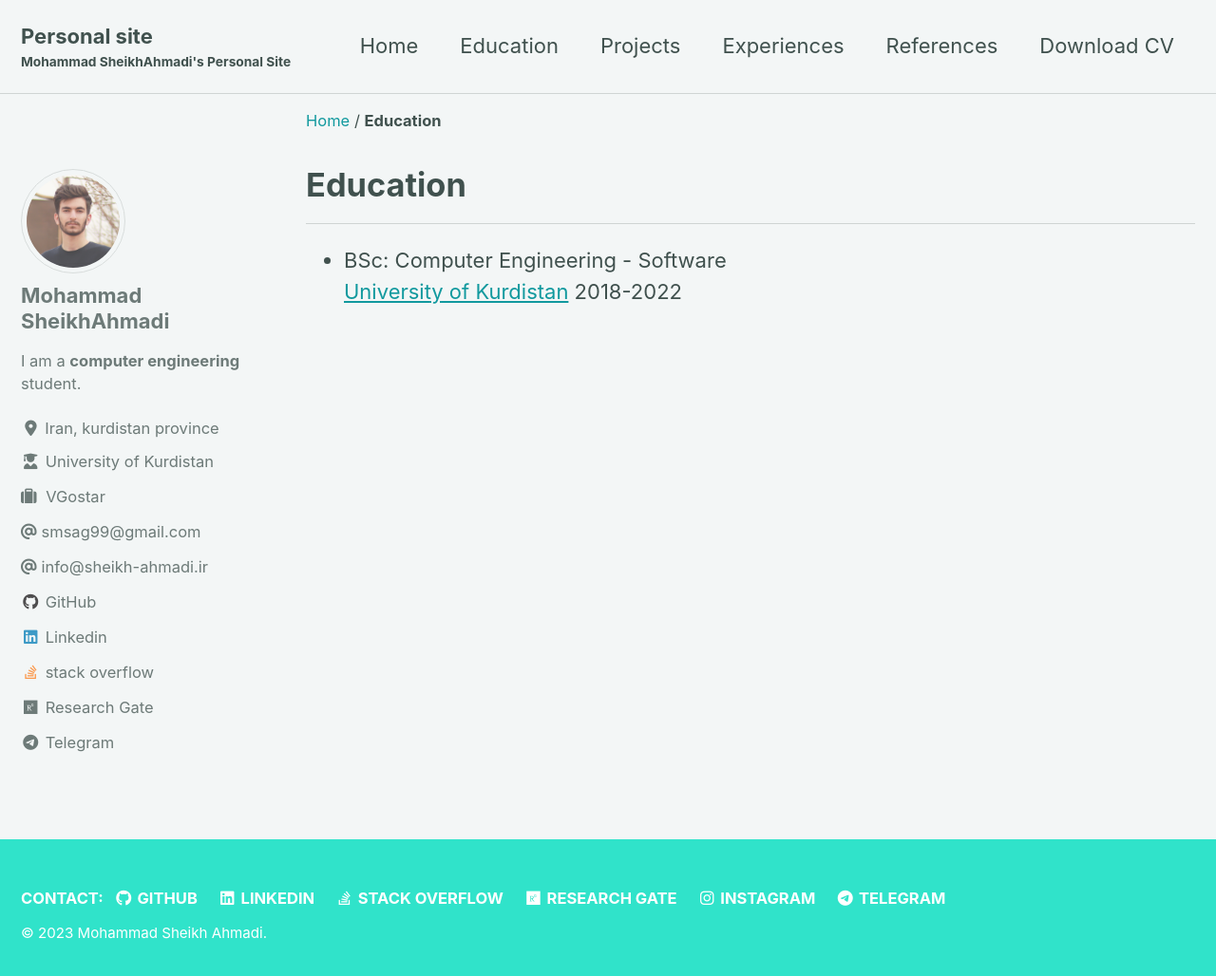
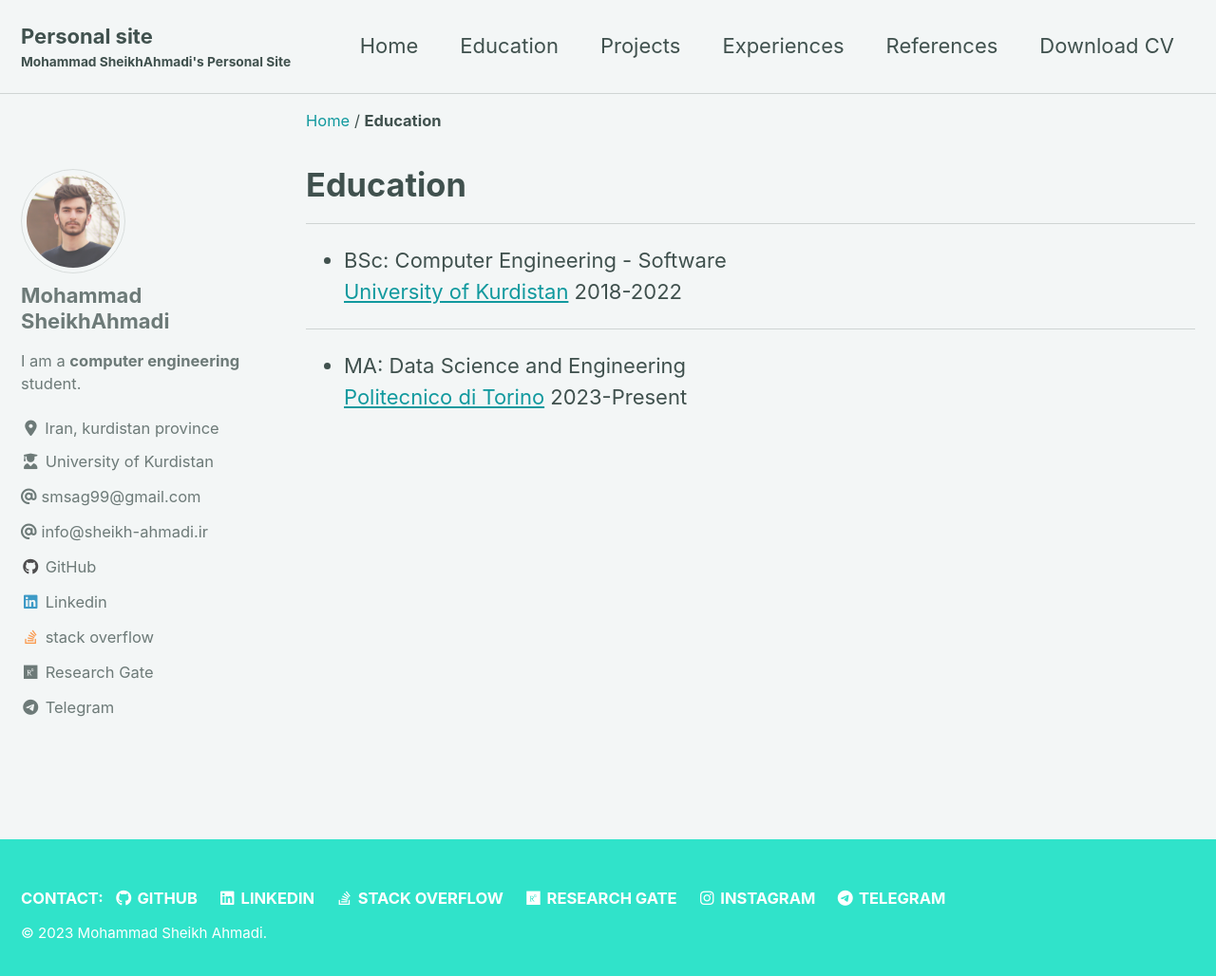
Before and after one commit to smsag99/Personal_Website, a Jekyll site: the page built from _pages/education.md, in a window 1280 px wide and 1039 px high. Shown: the top 1028 px of the window at 95% size. Built offline with Jekyll 4.4.1, drawn with Linux system fonts in a browser that asks for light colours; cached includes are drawn as plain includes; nearby versions of some CDN libraries.

Commit message:
update site to 05-08-2023

```diff
--- a/_config.yml
+++ b/_config.yml
@@ -115,8 +115,8 @@ author:
     - label: "University of Kurdistan"
       icon: "fas fa-fw fa-user-graduate"
       url: "https://uok.ac.ir/"
-    - label: " VGostar"
-      icon: "fas fa-regular fa-suitcase"
+    # - label: " VGostar"
+    #   icon: "fas fa-regular fa-suitcase"
       url: "https://www.vgostar.ir/"
     - label: "smsag99@gmail.com"
       icon: "fas fa-regular fa-at"
--- a/_layouts/home.html
+++ b/_layouts/home.html
@@ -5,8 +5,8 @@ layout: archive
 <h1> Hi, This is Me</h1>
 <hr style="height:2px;border-width:0;color:gray;background-color:gray">
 <p>
-  I am a Computer Engineer Student at the University of Kurdistan and also extremely passionate about programming and
-  research. I have founded a firm named <a href="https://www.vgostar.ir/">VGostar</a> in the Augmented Reality (AR)
+  I am a Data Scence student at Politecnico di Torino and also extremely passionate about programming and
+  research. I founded a firm named VGostar in the Augmented Reality (AR)
   field at the University of Kurdistan, and also we have been funded by university.
   <br><br> Recently, I have been working in an accelerator firm named Zharfa as a backend developer using Node.js. We
   are working on some commercial projects.
--- a/_pages/education.md
+++ b/_pages/education.md
@@ -8,3 +8,6 @@ author_profile: true
 <hr>
 -   BSc: Computer Engineering - Software<br>
 [University of Kurdistan](https://uok.ac.ir/) 2018-2022
+<hr>
+-   MA: Data Science and Engineering <br>
+[Politecnico di Torino](https://www.polito.it/) 2023-Present
```
Also changed, not shown: _pages/experiences.md (+1 -1 lines), Gemfile.lock, 14 other files.
